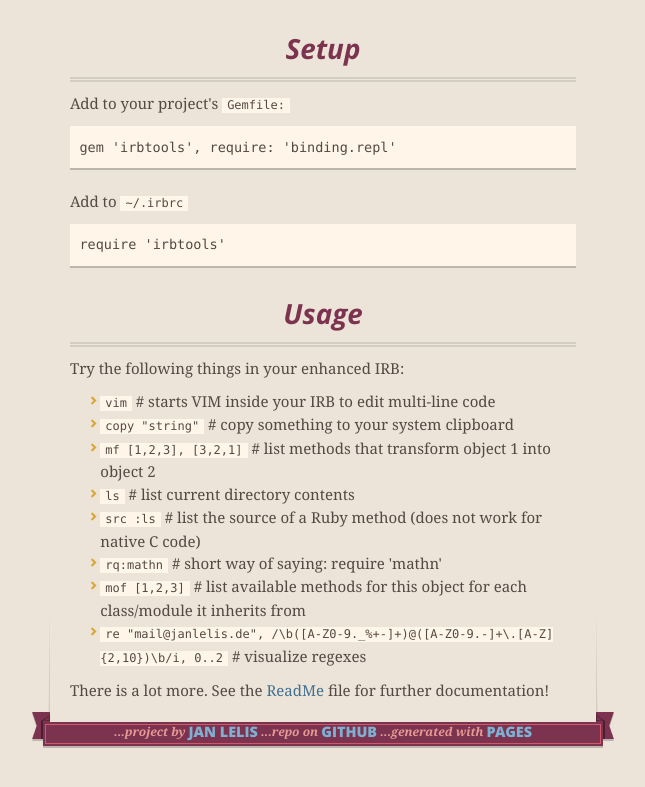
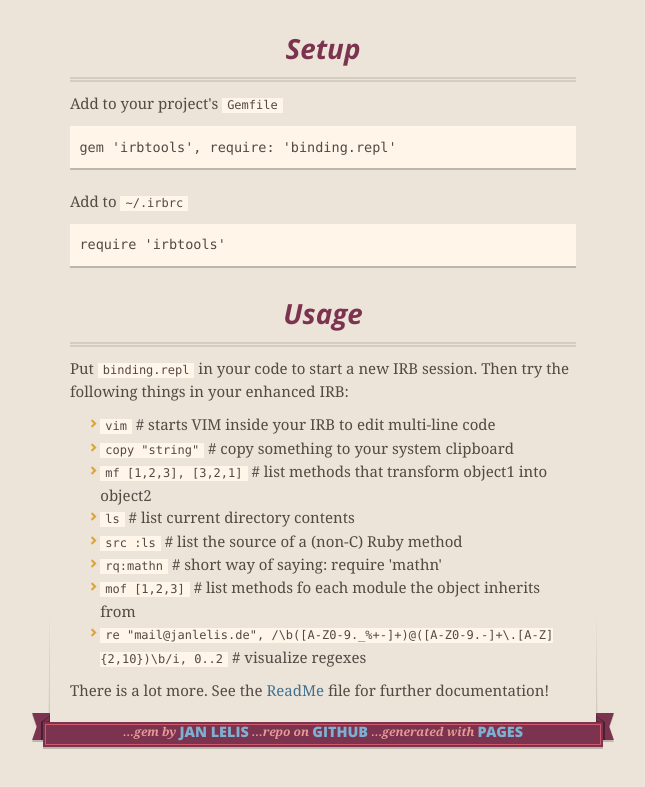
Before and after one commit to janlelis/irbtools, a plain HTML site: page index.html in a window 1280 px wide. Shown: the part 823-1610 px from the top of the page, without its empty margins (317-962 px from the left). Drawn offline with nearby package versions, Linux system fonts and the light colour scheme.

Commit message:
more tweaks

```diff
--- a/index.html
+++ b/index.html
@@ -57,7 +57,7 @@
 <h3>
 <a id="setup" class="anchor" href="#setup" aria-hidden="true"><span class="octicon octicon-link"></span></a>Setup</h3>
 
-<p>Add to your project's <code>Gemfile:</code></p>
+<p>Add to your project's <code>Gemfile</code></p>
 
 <div class="highlight highlight-ruby"><pre><span class="pl-k">gem</span> <span class="pl-s1"><span class="pl-pds">'</span>irbtools<span class="pl-pds">'</span></span>, <span class="pl-c1">require:</span> <span class="pl-s1"><span class="pl-pds">'</span>binding.repl<span class="pl-pds">'</span></span></pre></div>
 
@@ -68,16 +68,16 @@
 <h3>
 <a id="usage" class="anchor" href="#usage" aria-hidden="true"><span class="octicon octicon-link"></span></a>Usage</h3>
 
-<p>Try the following things in your enhanced IRB:</p>
+<p>Put <code>binding.repl</code> in your code to start a new IRB session. Then try the following things in your enhanced IRB:</p>
 
 <ul>
 <li><code>vim</code> # starts VIM inside your IRB to edit multi-line code</li>
 <li><code>copy "string"</code> # copy something to your system clipboard</li>
-<li><code>mf [1,2,3], [3,2,1]</code> # list methods that transform object 1 into object 2</li>
+<li><code>mf [1,2,3], [3,2,1]</code> # list methods that transform object1 into object2</li>
 <li><code>ls</code> # list current directory contents</li>
-<li><code>src :ls</code> # list the source of a Ruby method (does not work for native C code)</li>
+<li><code>src :ls</code> # list the source of a (non-C) Ruby method</li>
 <li><code>rq:mathn</code> # short way of saying: require 'mathn'</li>
-<li><code>mof [1,2,3]</code> # list available methods for this object for each class/module it inherits from</li>
+<li><code>mof [1,2,3]</code> # list methods fo each module the object inherits from</li>
 <li><code>re "mail@janlelis.de", /\b([A-Z0-9._%+-]+)@([A-Z0-9.-]+\.[A-Z]{2,10})\b/i, 0..2</code> # visualize regexes</li>
 </ul>
 
@@ -87,7 +87,7 @@
       <footer>
         <span class="ribbon-outer">
           <span class="ribbon-inner">
-            <p>...project by <a href="https://janlelis.com">Jan Lelis</a> ...repo on <a href="https://github.com/janlelis/irbtools">github</a> ...generated with <a href="http://pages.github.com">pages</a></p>
+            <p>…gem by <a href="http://janlelis.com">Jan Lelis</a> …repo on <a href="https://github.com/janlelis/irbtools">github</a> …generated with <a href="http://pages.github.com">pages</a></p>
           </span>
           <span class="left-tail"></span>
           <span class="right-tail"></span>
```
